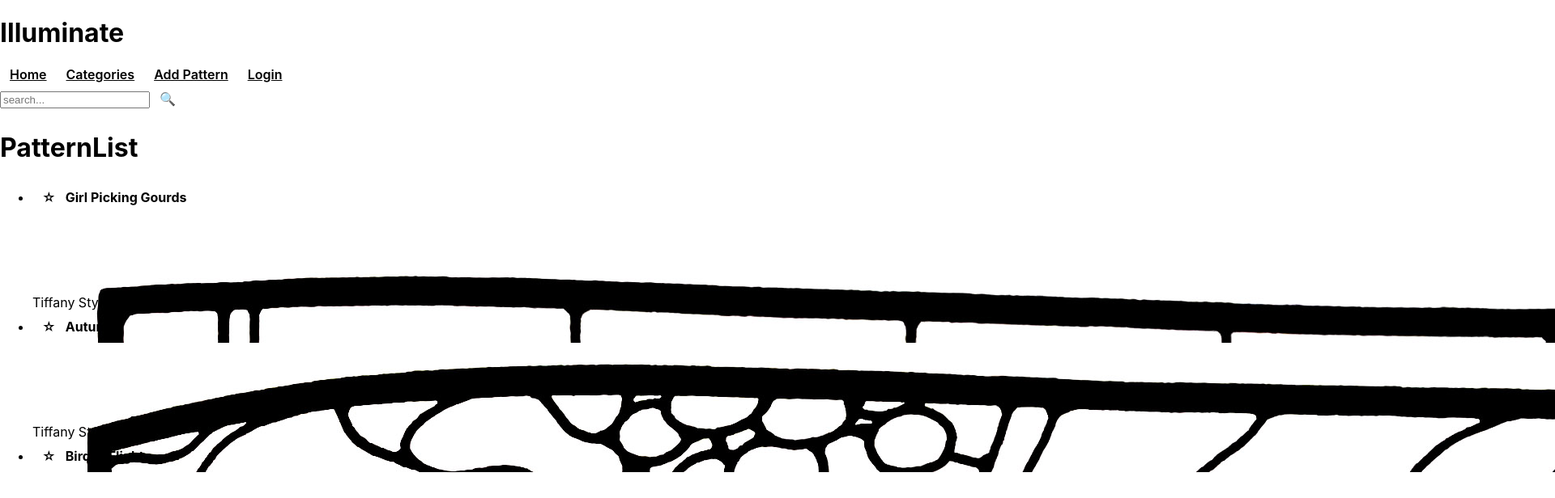
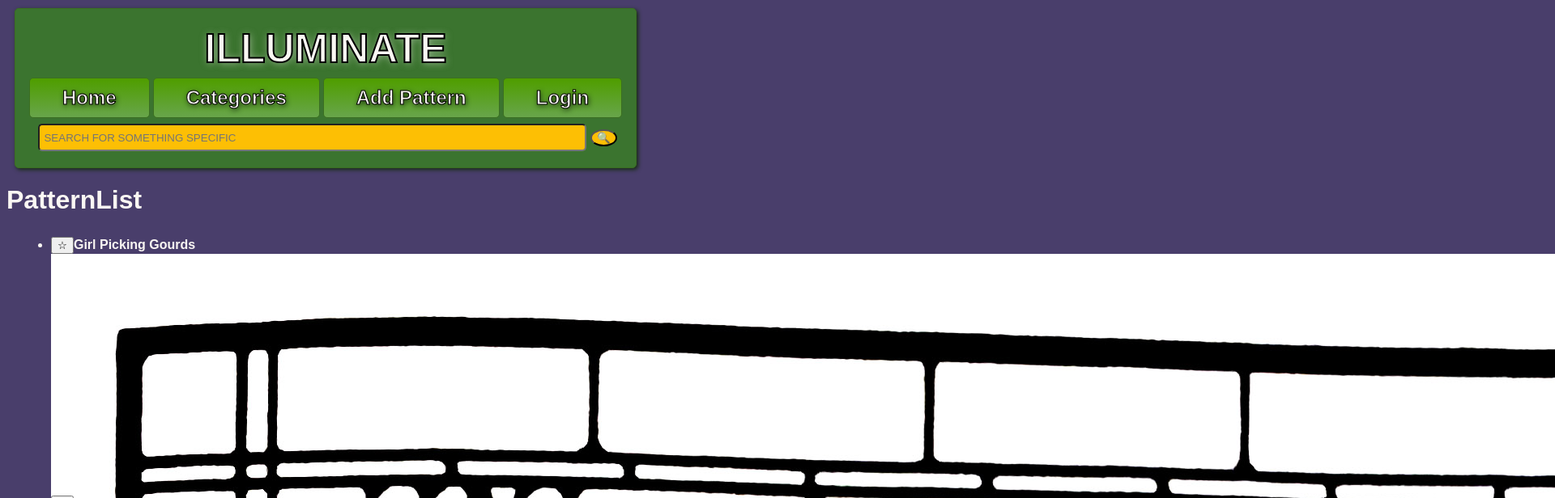
Before and after one commit to ARElton/illuminate-frontend, a React (Create React App) app: page / in a window 1280 px wide. Shown: the top 616 px of the page at 81% size, 1920 px wide, since content can reach past the window. Built offline with nearby package versions, Linux system fonts and the light colour scheme; data requests are answered from the project's data file.

Commit message:
search functional

```diff
--- a/src/components/App.js
+++ b/src/components/App.js
@@ -13,6 +13,7 @@ function App() {
 
   const [patterns, setPatterns] = useState([])
   const [projects, setProjects] = useState([])
+  const [query, setQuery] = useState("")
 
   ///-----------Initial Fetches-------------///
 
@@ -36,11 +37,15 @@ function App() {
 
   ///---------------------------------------///
 
+  // FILTER SEARCH ITEM
+  const displayedPatterns = patterns.filter((pattern)=>{
+    return pattern.name.toLowerCase().includes(query.toLowerCase())
+  })
 
   return (
     <div>
-      <Header />
-      <PatternList patterns={patterns}/>
+      <Header query={query} setQuery={setQuery} />
+      <PatternList patterns={displayedPatterns} />
     </div>
   )
 }
--- a/src/components/Header.js
+++ b/src/components/Header.js
@@ -4,17 +4,17 @@ import Search from './Search';
 import Categories from './Categories';
 import Login from './Login';
 
-function Header() {
+function Header({query, setQuery}) {
 
 
     return (
         <header>
-        <h1>Illuminate</h1>
+        <h1>ILLUMINATE</h1>
         <nav>
             <NavLink exact to="/" className="button">
             Home
             </NavLink>
-            <NavLink to="/projects/categories" className="button">
+            <NavLink to="/patterns/categories" className="button">
             Categories
             </NavLink>
             <NavLink to="/patterns/new" className="button">
@@ -24,7 +24,7 @@ function Header() {
             Login
             </NavLink>
         </nav>
-        <Search />
+        <Search query={query} setQuery={setQuery}/>
         </header>
     )
 }
--- a/src/components/PatternTile.js
+++ b/src/components/PatternTile.js
@@ -7,7 +7,8 @@ function PatternTile({pattern}) {
     const {id, image, name, category, description} = pattern
 
     return(
-        <li className="card">
+        <div className="pattern-card">
+        <li className="pattern-card-li">
             <div className="details">
                 {favorite ? (
                     <button
@@ -27,6 +28,7 @@ function PatternTile({pattern}) {
                 <span>{category}</span>
             </div>
         </li>
+        </div>
     )
 
 }
--- a/src/components/Search.js
+++ b/src/components/Search.js
@@ -1,16 +1,20 @@
 import React from "react";
 import { BrowserRouter as Router, Route, Switch, Link, NavLink } from 'react-router-dom';
 
-function Search() {
+function Search({query, setQuery}) {
 
     return(
         <form className="searchbar">
             <input
                 type="text"
                 id="search"
-                placeholder="search..."
+                name="name"
+                placeholder="SEARCH FOR SOMETHING SPECIFIC"
+                value={query}
+                onChange={(event)=>setQuery(event.target.value)}
+
             />
-            <button type="submit">🔍</button>
+            <button className="search-submit" type="submit">🔍</button>
         </form>
     )
 
--- a/src/index.css
+++ b/src/index.css
@@ -1,4 +1,125 @@
+/* Color Palette */
+/*
+red: #f8241bff;
+phthalo-Green: #162B12ff;
+fern-green: #3b742fff;
+slimy-green: #4f9e02ff;
+mango: #fdbf04ff;
+cyber-grape: #493e6bff;
+isabelline: #faf7f3ff;
+*/
+
+
 body {
+  font-family: Arial, Helvetica, sans-serif;
+  color: #faf7f3ff;
+  background-color: #493e6bff;
+}
+
+/*----- HEADER -----*/
+
+header {
+  background: #3b742fff;
+  padding: 15px;
+  margin: 10px;
+  border-radius:5px;
+	border:1px solid #3b6e22;
+  width: fit-content;
+  height: fit-content;
+  box-shadow: 2px 2px 5px #162B12ff;
+  text-align: center;
+}
+
+header h1 {
+  font-size: 50px;
+  margin: 0px;
+  padding: 5px;
+  text-shadow: 1px 1px 10px #faf7f380;
+  -webkit-text-stroke: 2px black;
+}
+
+header input {
+  width: 90%;
+  height: 20px;
+  padding: 5px;
+  border-radius:5px;
+  margin: 5px;
+  color: #faf7f3ff;
+  background-color: #fdbf04ff;
+}
+.button {
+	background:linear-gradient(to bottom, #509e02 5%, #68a54b 100%);
+  background-color:#509e02;
+  margin: 2px;
+	border-radius:5px;
+	border:1px solid #3b6e22;
+	display:inline-block;
+	cursor:pointer;
+  color:#faf7f3;
+  -webkit-text-stroke: 1px black;
+	font-family:Arial;
+	font-size:24px;
+	font-weight:bold;
+	padding:10px 40px;
+	text-decoration:none;
+	text-shadow:1px 2px 6px #162b12;
+}
+.button:hover {
+	background:linear-gradient(to bottom, #68a54b 5%, #509e02 100%);
+	background-color:#68a54b;
+}
+.button:active {
+	position:relative;
+	top:1px;
+}
+.search-submit {
+  background-color: #fdbf04ff;
+  border-radius: 100%;
+  width: fit-content;
+}
+/*----- ------ -----*/
+
+
+/*------ PatternTile -------*/
+.pattern-card {
+  width: 200px;
+  height: 300px;
+
+  margin: 10px;
+  padding: 5px;
+}
+
+.details {
+
+}
+
+
+
+
+
+
+
+
+
+
+
+
+
+
+
+
+
+
+
+
+
+
+
+
+
+/*   provided css  */
+
+/* body {
   margin: 0;
   font-family: -apple-system, BlinkMacSystemFont, 'Segoe UI', 'Roboto', 'Oxygen',
     'Ubuntu', 'Cantarell', 'Fira Sans', 'Droid Sans', 'Helvetica Neue',
@@ -12,8 +133,8 @@ code {
     monospace;
 }
 
-.image {
-  height: 100px;
+.img {
+  max-height: 100px;
 }
 
 .button,
@@ -59,4 +180,4 @@ button.blue:hover {
   color: var(--white);
   background-color: var(--blue);
   border: 2px solid var(--blue);
-}
+} */
```
Also changed, not shown: 1 other file (tests, documents, lock files or other folders).
